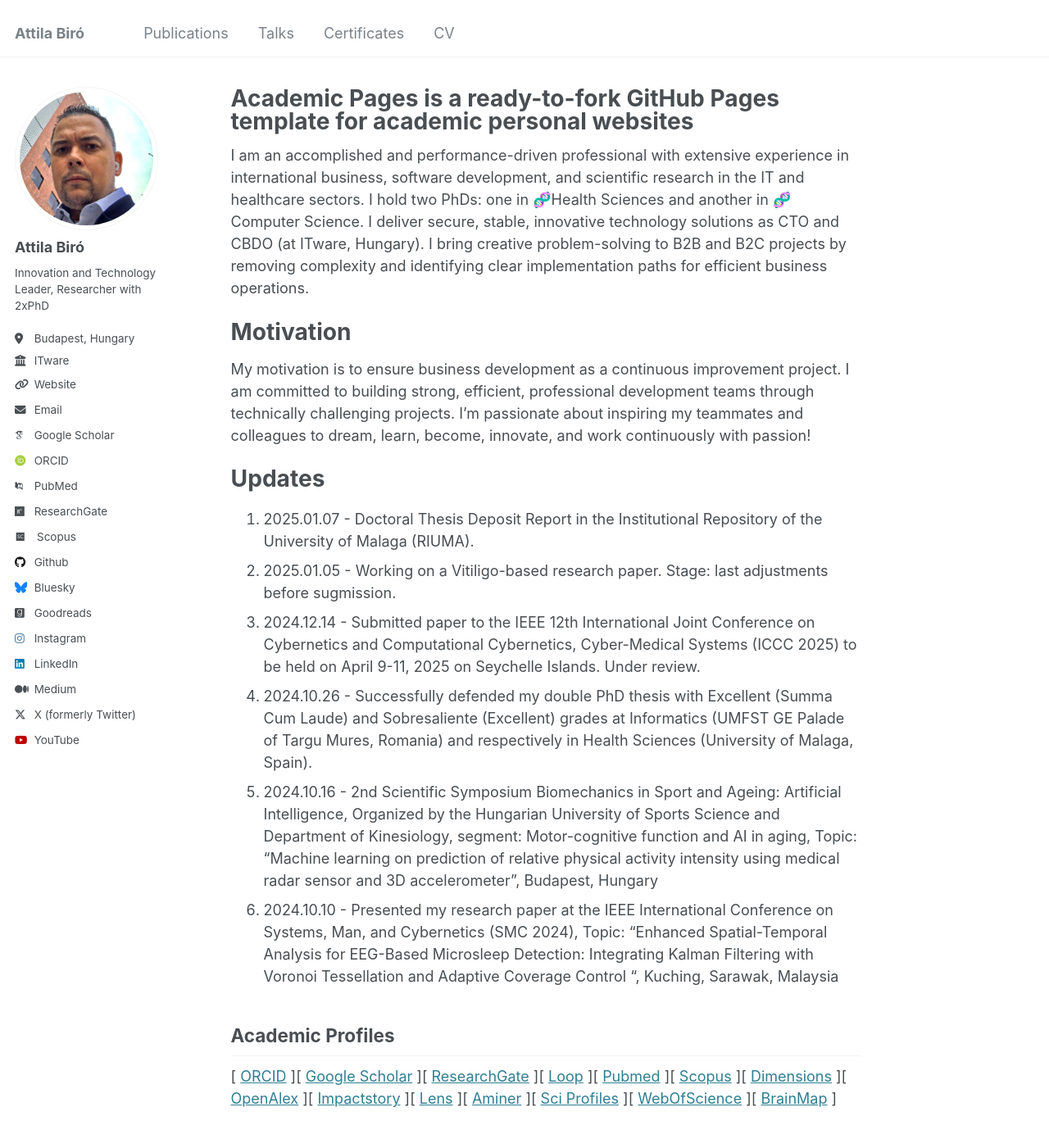
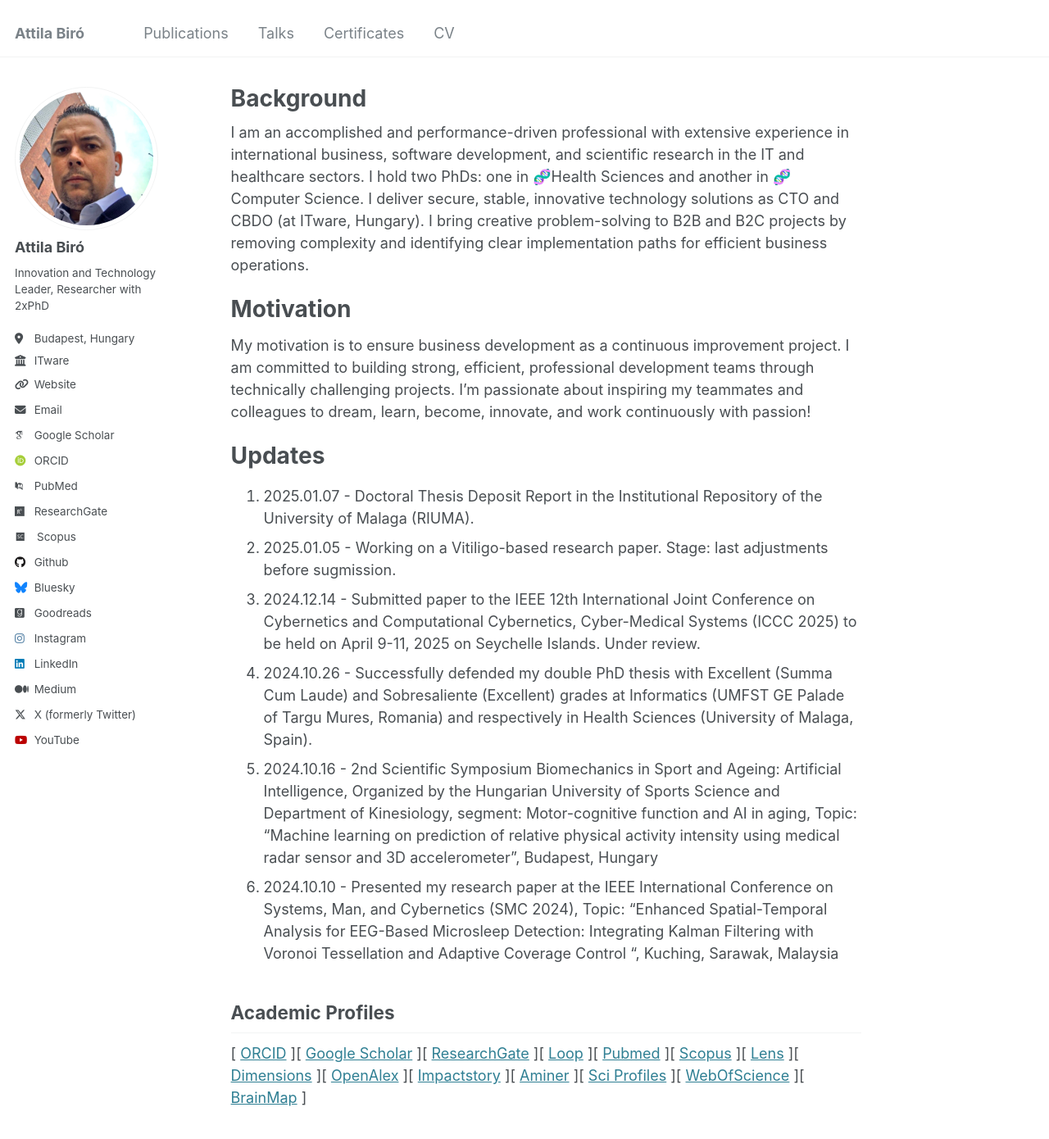
Before and after one commit to biroka/biroka.github.io, a Jekyll site: the page built from _pages/about.md, in a window 1280 px wide and 1400 px high. Shown: the top 1390 px of the window at 82% size. Built offline with Jekyll 4.4.1, drawn with Linux system fonts in a browser that asks for light colours; some web fonts are replaced.

Commit message:
Update about.md

```diff
--- a/_pages/about.md
+++ b/_pages/about.md
@@ -1,6 +1,6 @@
 ---
 permalink: /
-title: "Academic Pages is a ready-to-fork GitHub Pages template for academic personal websites"
+title: "Background"
 author_profile: true
 redirect_from:
   - /about/
```
Also changed, not shown: other parts of _pages/about.md (+1 -1 lines).
